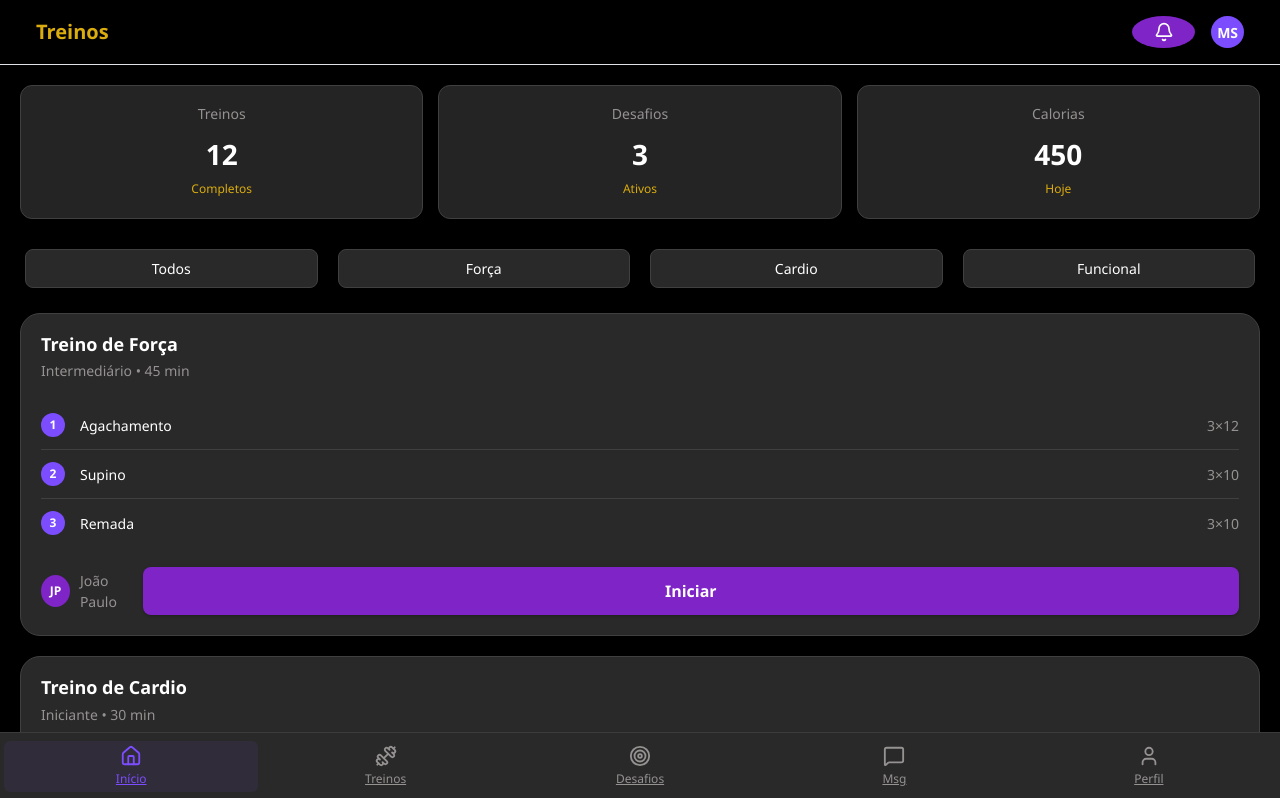
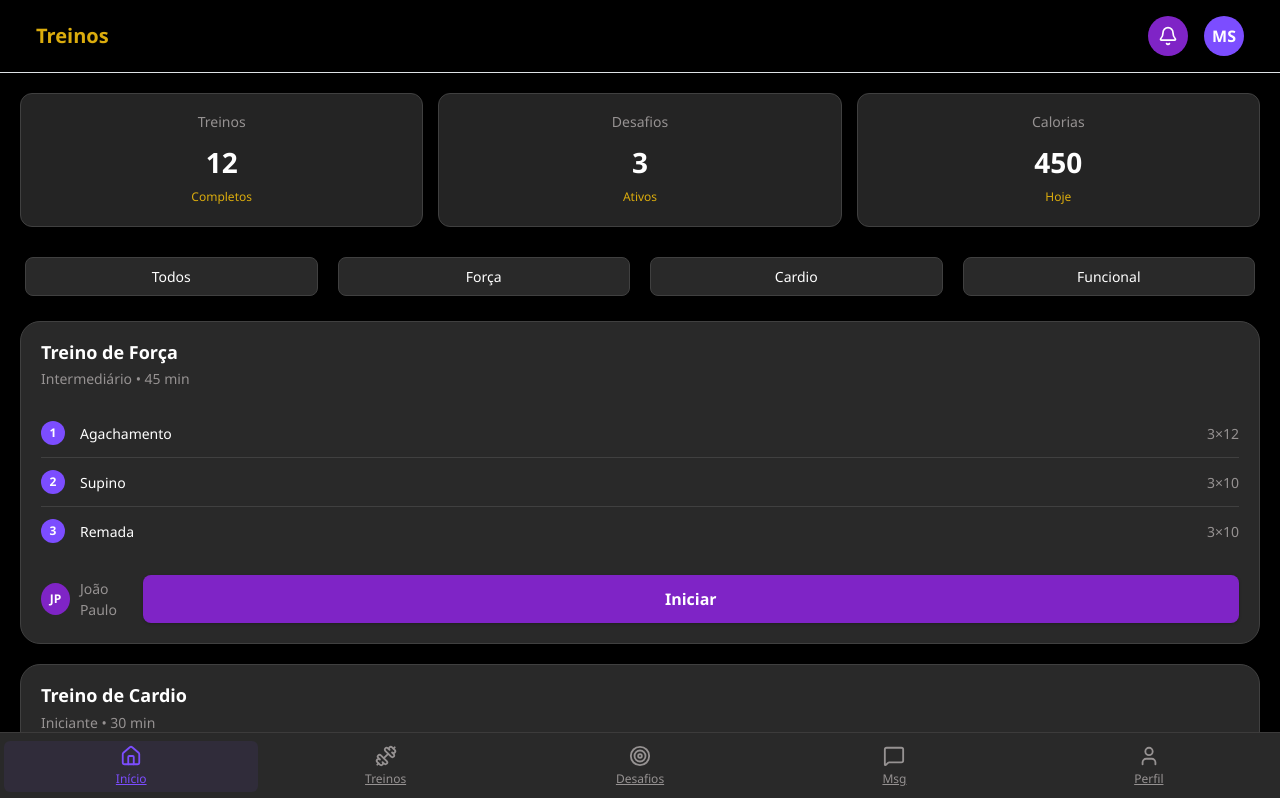
Before and after one commit to FelipeEvangelistaNeves/TCC-FITWARE, a React (Vite) app in the folder FRONT-END/: page /aluno in a window 1280 px wide. Shown: the top 798 px of the page. Built offline with nearby package versions, Linux system fonts and the light colour scheme.

Commit message:
icones redondos

```diff
--- a/FRONT-END/src/styles/mobHeader.scss
+++ b/FRONT-END/src/styles/mobHeader.scss
@@ -14,10 +14,13 @@
     background-color: $purple-dark;
     color: $white;
     border: none;
-    padding: 6px;
+    width: 40px;
+    height: 40px;
+    padding: 0;
     display: flex;
     justify-content: center;
     align-items: center;
+    border-radius: 50%;
     transition: background 0.3s ease;
 
     &:hover {
@@ -29,9 +32,9 @@
     background-color: $blue-light;
     color: $white;
     font-weight: bold;
-    font-size: 14px;
-    width: 8vh;
-    height: 32px;
+    font-size: 16px;
+    width: 40px;
+    height: 40px;
     display: flex;
     justify-content: center;
     align-items: center;
```
